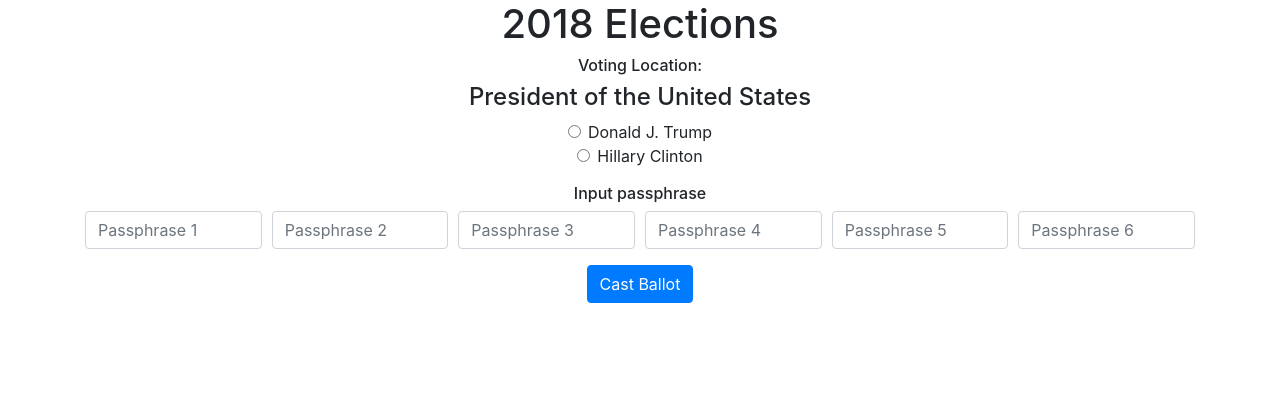
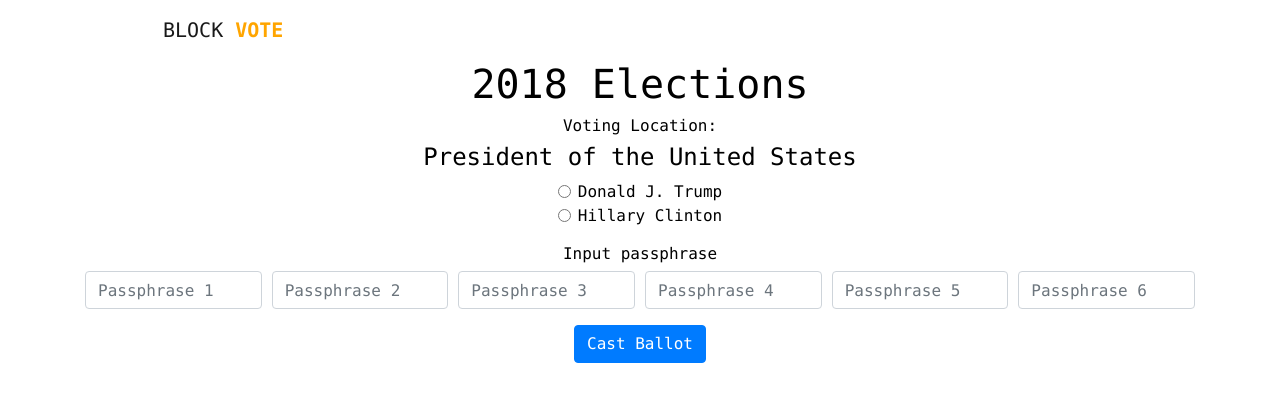
Before and after one commit to Subhanc/Block-Vote, a website: page Blockchain.io/ballot.html in a window 1280 px wide. Drawn offline with nearby package versions, Linux system fonts and the light colour scheme.

Commit message:
added navbar to ballot

```diff
--- a/Blockchain.io/ballot.html
+++ b/Blockchain.io/ballot.html
@@ -9,9 +9,16 @@
 	<meta name="viewport" content="width=device-width, initial-scale=1" />
 	<link rel="stylesheet" href="https://use.fontawesome.com/releases/v5.2.0/css/all.css" integrity="sha384-hWVjflwFxL6sNzntih27bfxkr27PmbbK/iSvJ+a4+0owXq79v+lsFkW54bOGbiDQ"crossorigin="anonymous">
 	<link rel="stylesheet" href="ballot.css">
+	<link rel="stylesheet" href="style.css">
 </head>
 <body>
 	<div class="container ballot">
+		<!-- Navagation -->
+		<nav class="navbar navbar-light text-capitalize">
+			<div class="container-fluid">
+				<a class="navbar-brand text-uppercase" href="#"> Block <b class="vote"> Vote </b></a>
+			</div> <!-- End Container Fluid-->
+		</nav> <!-- End of Navbar-->
 		<h1 class="h1">2018 Elections</h1>
 		<h6 class="h6">Voting Location:</h2>
 		<form autocomplete="off" spellcheck="false" class="">
```
